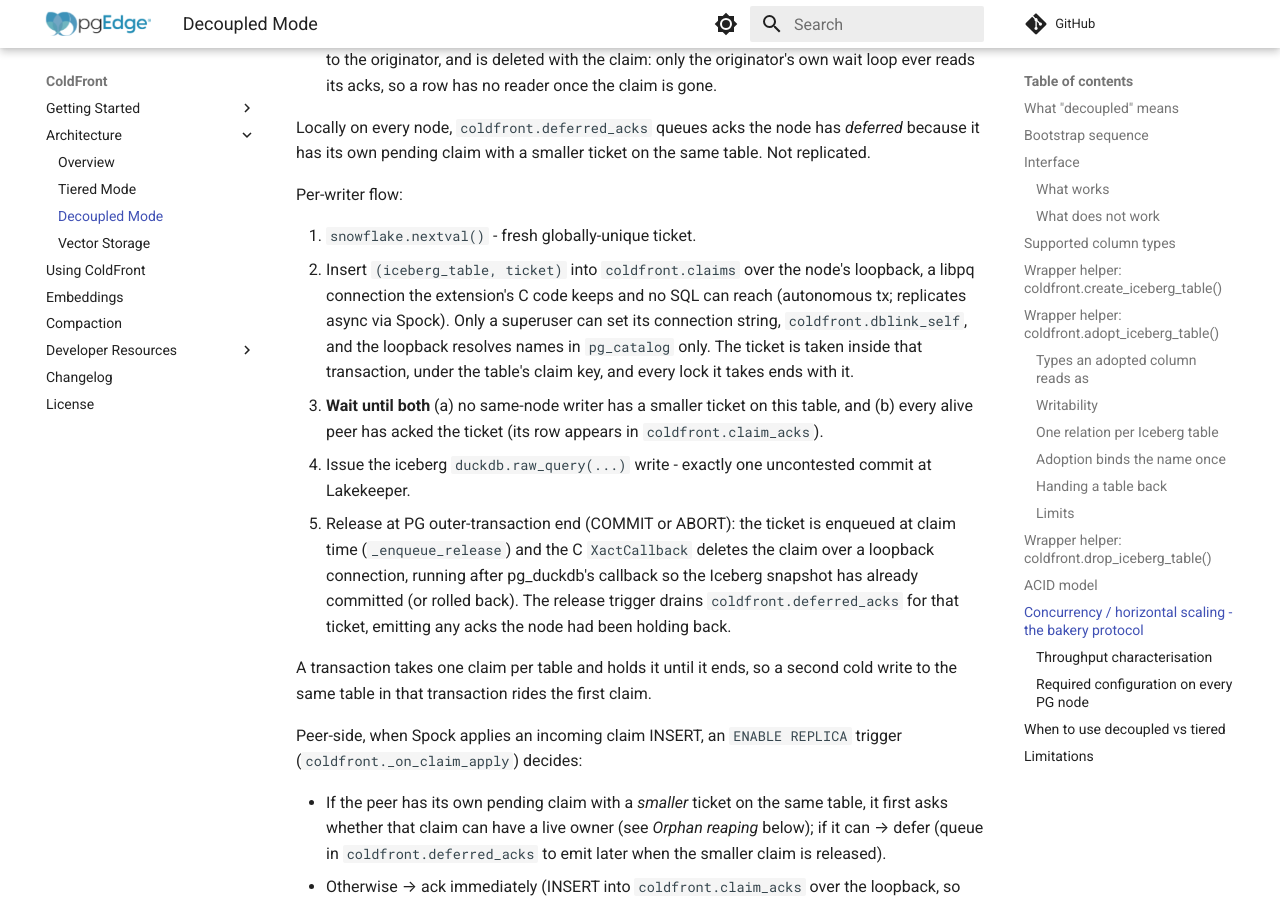
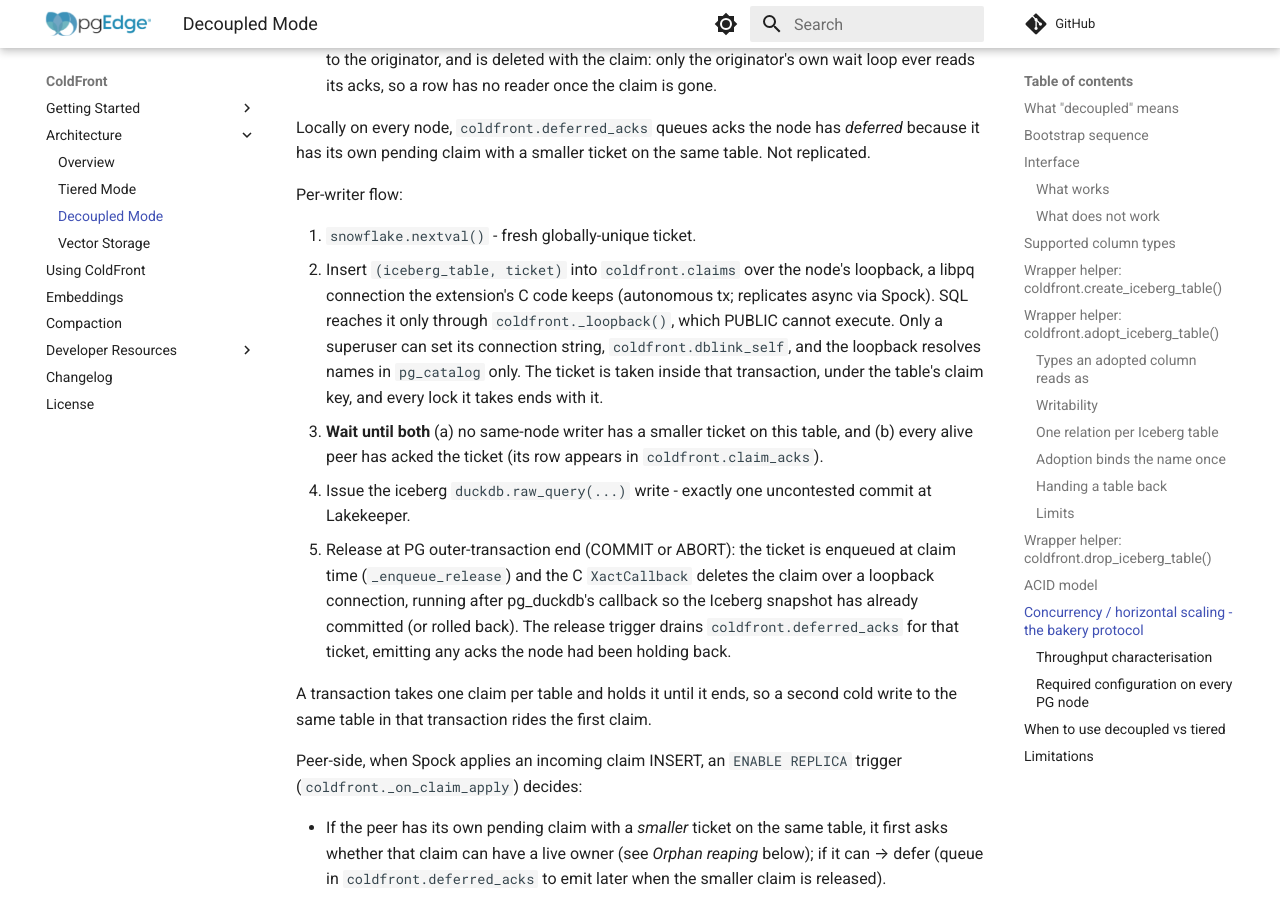
Before and after one commit to pgEdge/coldfront, an MkDocs documentation site: the page built from docs/architecture_decoupled.md, in a window 1280 px wide and 900 px high, scrolled down 13278 px. Built offline with MkDocs 1.6.1 and Material for MkDocs 9.7.7, drawn with Linux system fonts in a browser that asks for light colours; comment, search, counter and statistics services are not loaded.

Commit message:
docs: say that SQL reaches the bakery loopback only through _loopback()

```diff
--- a/docs/architecture_decoupled.md
+++ b/docs/architecture_decoupled.md
@@ -521,8 +521,9 @@ PG nodes pointing at the same Lakekeeper endpoint and S3 bucket.
   1. `snowflake.nextval()` - fresh globally-unique ticket.
   2. Insert `(iceberg_table, ticket)` into `coldfront.claims` over
      the node's loopback, a libpq connection the extension's C code
-     keeps and no SQL can reach (autonomous tx; replicates async via
-     Spock). Only a superuser can set its connection string,
+     keeps (autonomous tx; replicates async via Spock). SQL reaches it
+     only through `coldfront._loopback()`, which PUBLIC cannot execute.
+     Only a superuser can set its connection string,
      `coldfront.dblink_self`, and the loopback resolves names in
      `pg_catalog` only. The ticket is taken inside that transaction,
      under the table's claim key, and every lock it takes ends with it.
```
Also changed, not shown: 1 other file.
